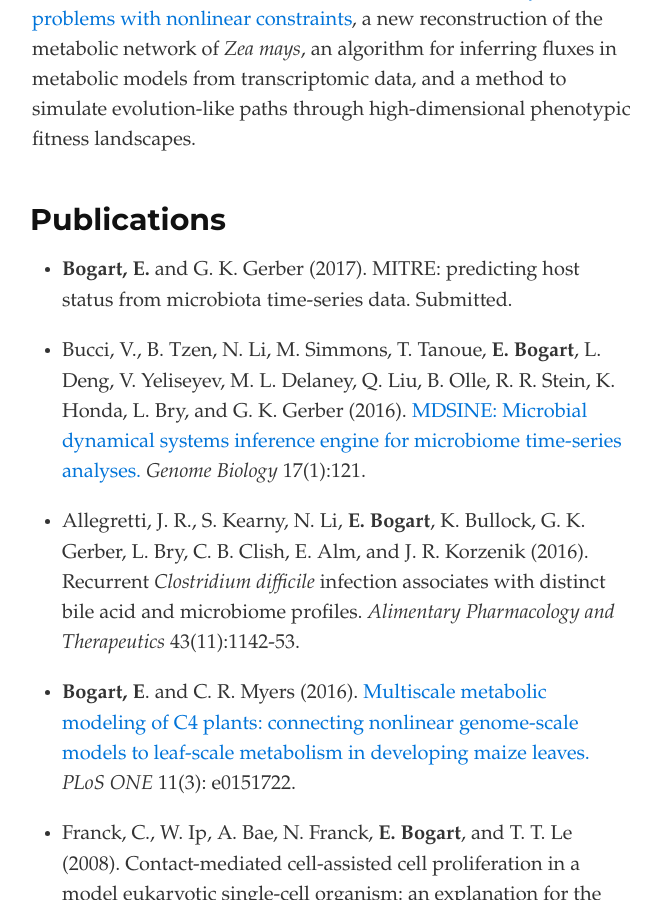
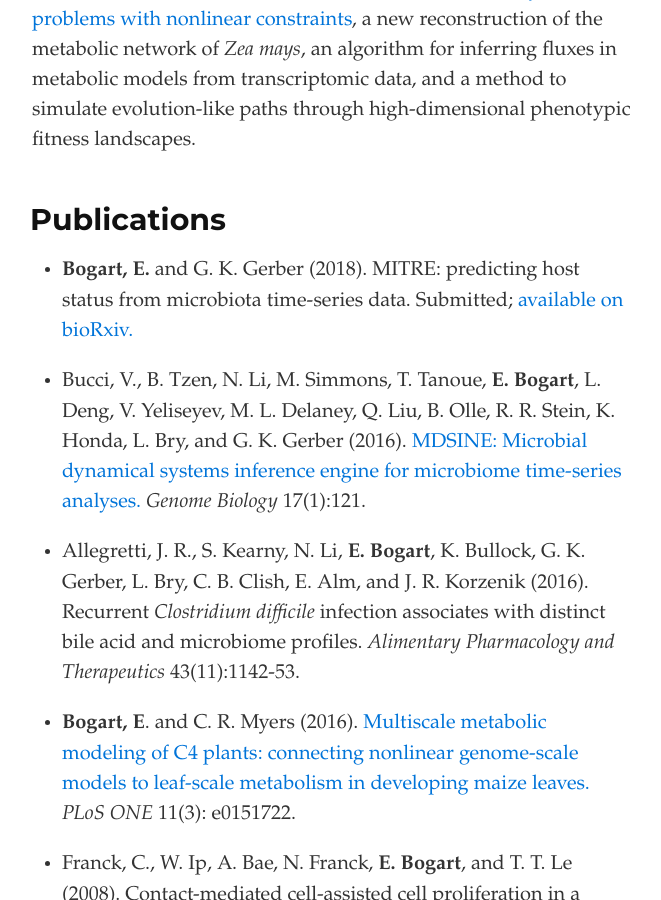
Before and after one commit to ebogart/ebogart.github.io, a Jekyll site: the page built from index.md, in a window 1280 px wide and 900 px high, scrolled down 775 px. Shown: the whole window, without its empty margins (308-969 px from the left). Built offline with Jekyll 4.4.1, drawn with Linux system fonts in a browser that asks for light colours.

Commit message:
add mitre preprint link

```diff
--- a/index.md
+++ b/index.md
@@ -30,7 +30,7 @@ a method to simulate evolution-like paths through high-dimensional
 phenotypic fitness landscapes.
 
 ## Publications
-* __Bogart, E.__  and G. K. Gerber (2017). MITRE: predicting host status from microbiota time-series data. Submitted.
+* __Bogart, E.__  and G. K. Gerber (2018). MITRE: predicting host status from microbiota time-series data. Submitted; [available on bioRxiv.](https://www.biorxiv.org/content/early/2018/10/18/447250)
 
 * Bucci, V., B. Tzen, N. Li, M. Simmons, T. Tanoue, __E. Bogart__,
 L. Deng, V. Yeliseyev, M. L. Delaney, Q. Liu, B. Olle, R. R. Stein,
```
